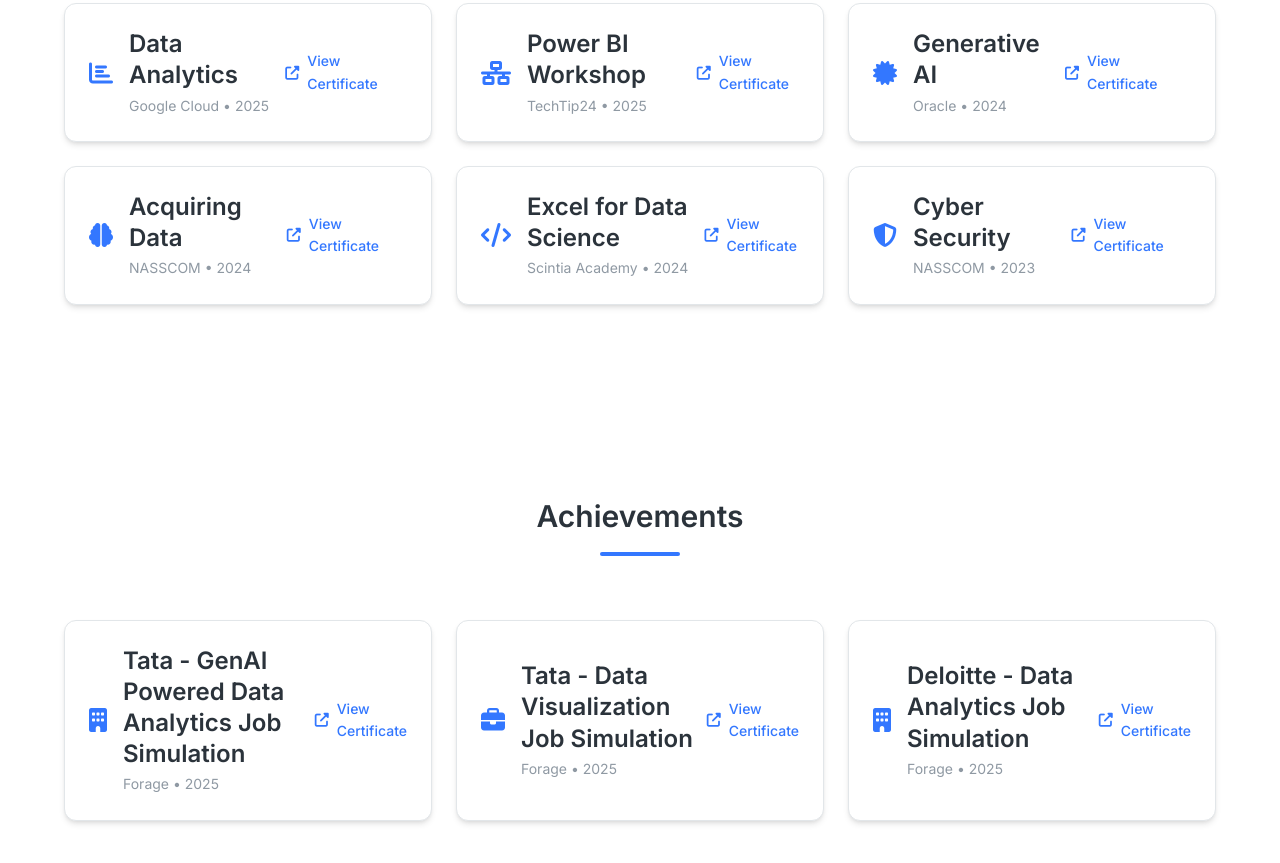
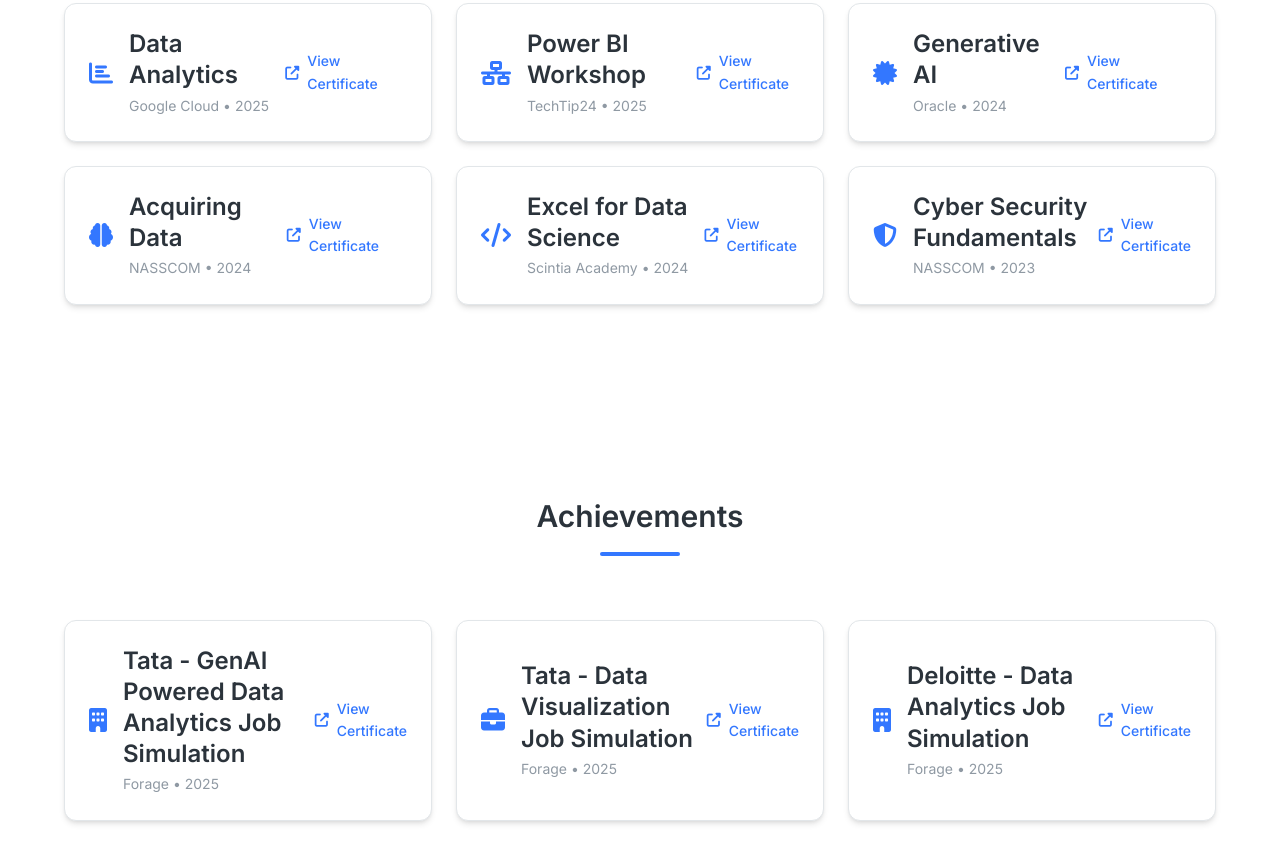
Before and after one commit to gopikashreepr/Personal_Portfolio, a plain HTML site: page index.html in a window 1280 px wide. Shown: the part 5035-5898 px from the top of the page. Drawn offline with Linux system fonts and the light colour scheme.

Commit message:
Update index.html

```diff
--- a/index.html
+++ b/index.html
@@ -442,7 +442,7 @@ document.addEventListener("DOMContentLoaded", function() {
                     <div class="cert-header">
                         <i class="fas fa-shield-alt"></i>
                         <div class="cert-info">
-                            <h3>Cyber Security</h3>
+                            <h3>Cyber Security Fundamentals</h3>
                             <p class="issuer">NASSCOM • 2023</p>
                         </div>
                     </div>
```
